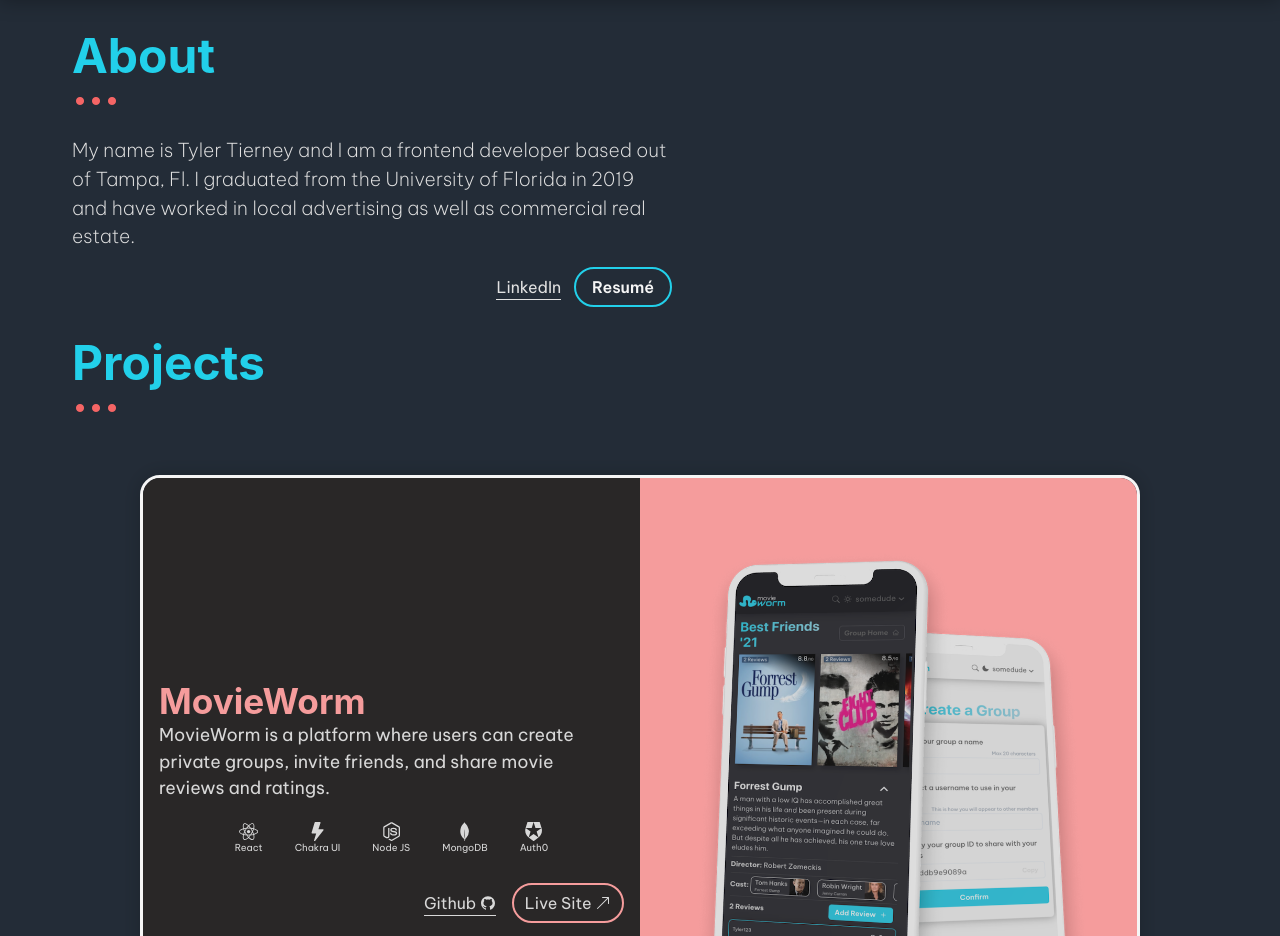
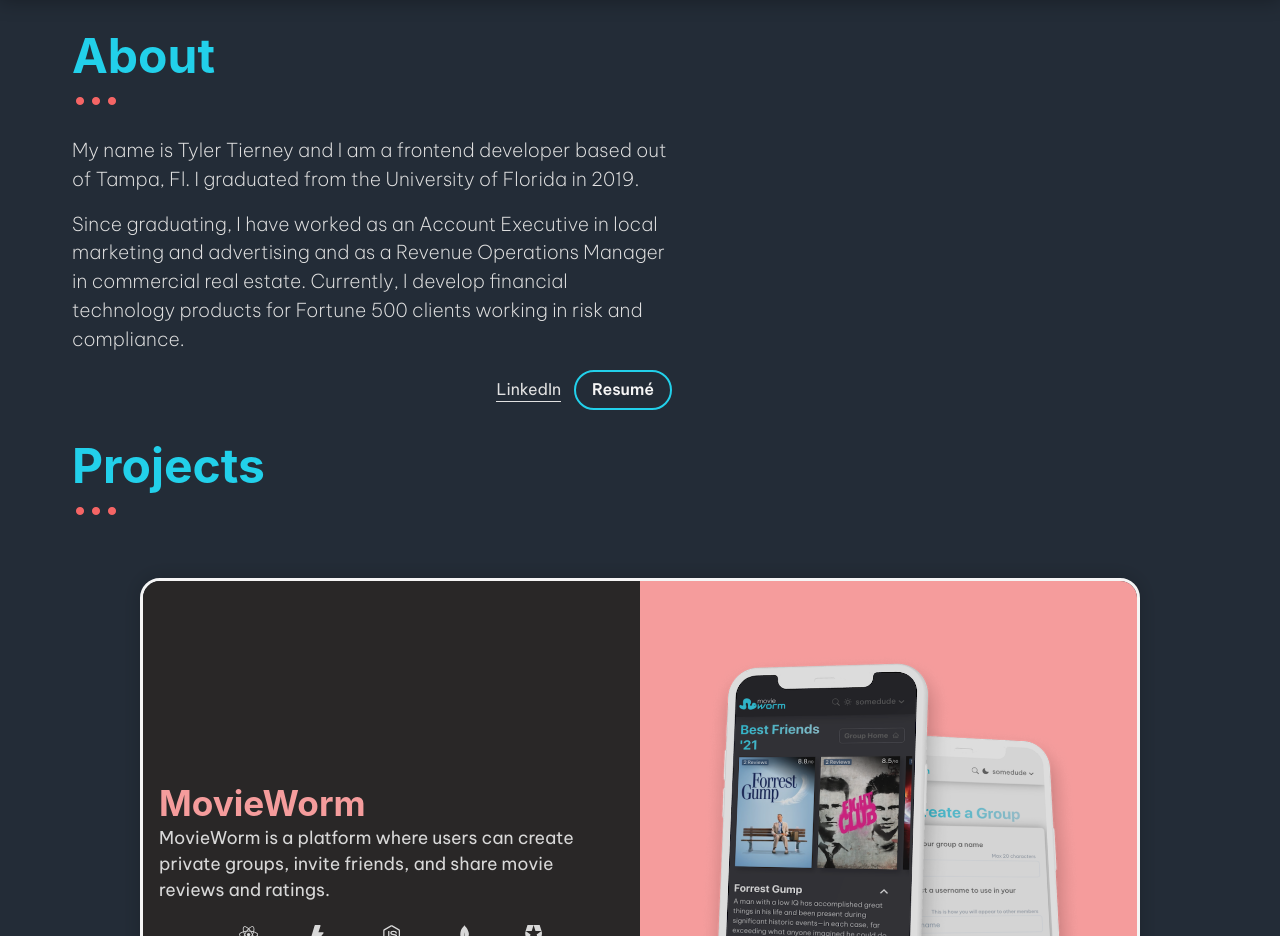
Before and after one commit to tylertierney/portfolio, a Next.js app: page / in a window 1280 px wide. Shown: the part 800-1736 px from the top of the page. Built offline with nearby package versions, Linux system fonts and the light colour scheme.

Commit message:
Changed url for chord finder project; updated about section to include current job info

```diff
--- a/components/About/About.js
+++ b/components/About/About.js
@@ -23,8 +23,13 @@
       <Flex maxW="600px" direction="column">
         <Text className="paragraph">
           My name is Tyler Tierney and I am a frontend developer based out of
-          Tampa, Fl. I graduated from the University of Florida in 2019 and have
-          worked in local advertising as well as commercial real estate.
+          Tampa, Fl. I graduated from the University of Florida in 2019.
+        </Text>
+        <Text className="paragraph">
+          Since graduating, I have worked as an Account Executive in local
+          marketing and advertising and as a Revenue Operations Manager in
+          commercial real estate. Currently, I develop financial technology
+          products for Fortune 500 clients working in risk and compliance.
         </Text>
         <Flex w="100%" mb="2rem" align="center" justify="flex-end">
           <Link href="https://www.linkedin.com/in/tyler--tierney/" passHref>
--- a/data.js
+++ b/data.js
@@ -140,7 +140,7 @@
       title: "Chord Finder",
       description:
         "Enter guitar notes on a virtual fretboard and identify the associated chord. Built using React, Typescript, and Nextjs.",
-      hostedsite: "https://loving-roentgen-d16f15.netlify.app/",
+      hostedsite: "https://www.chordfinder.us/",
       github: "https://github.com/tylertierney/chordfinder",
       desktop_screenshot: "",
       mobile_screenshot: "",
```
